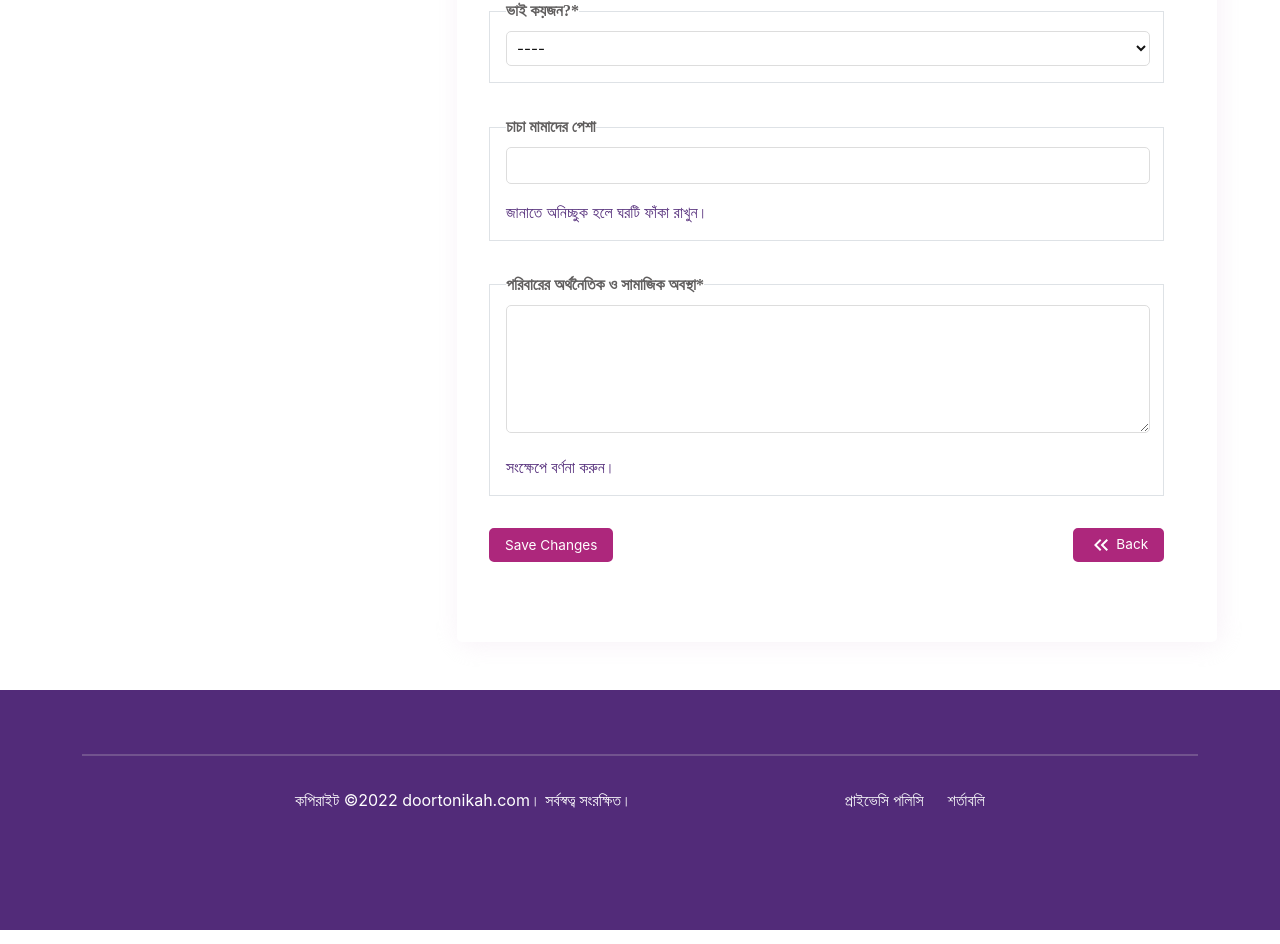
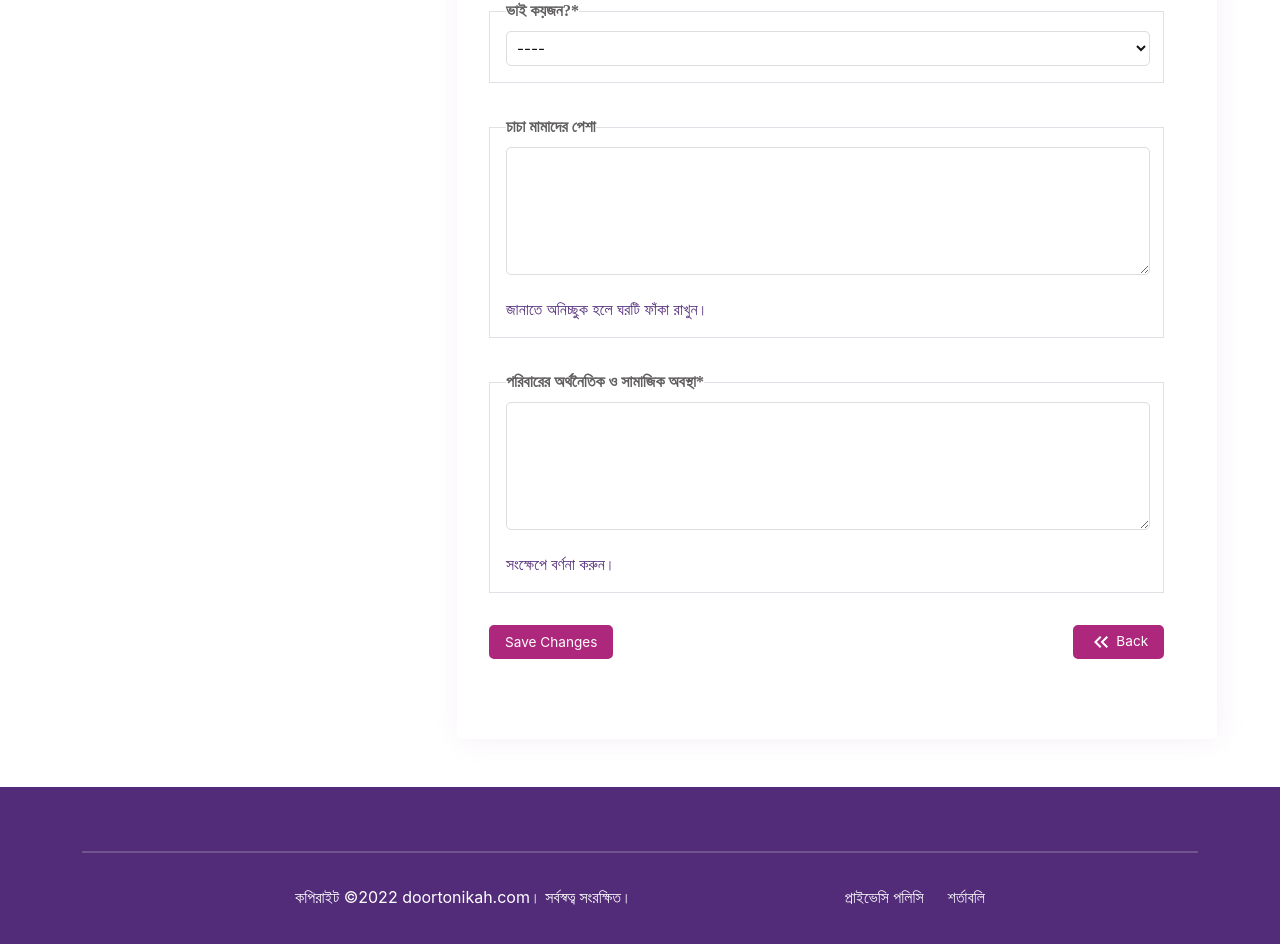
Before and after one commit to SumanIslam/DoorToNikah, a React (Create React App) app: page /biodata/registration/step5 in a window 1280 px wide. Shown: the part 1093-2037 px from the top of the page. Built offline with nearby package versions, Linux system fonts and the light colour scheme; sample sign-in values are in the browser's storage; a web font is replaced by a local one.

Commit message:
refactor login component

```diff
--- a/src/component/registration/step5/step5-form-container.component.jsx
+++ b/src/component/registration/step5/step5-form-container.component.jsx
@@ -177,7 +177,7 @@ const Step5FormContainer = () => {
 						{/* for uncles occupation */}
 						<InputField
 							title='চাচা মামাদের পেশা'
-							variant='input'
+							variant='textarea'
 							value={familyInfo.unclesOccupation}
 							name='unclesOccupation'
 							guideText='জানাতে অনিচ্ছুক হলে ঘরটি ফাঁকা রাখুন।'
```
